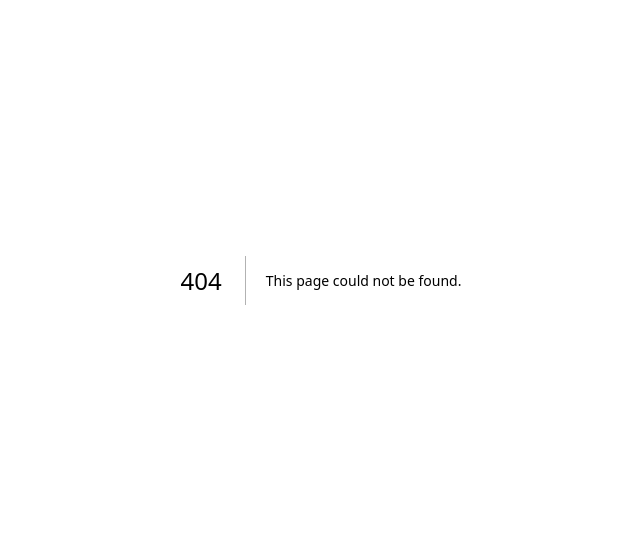
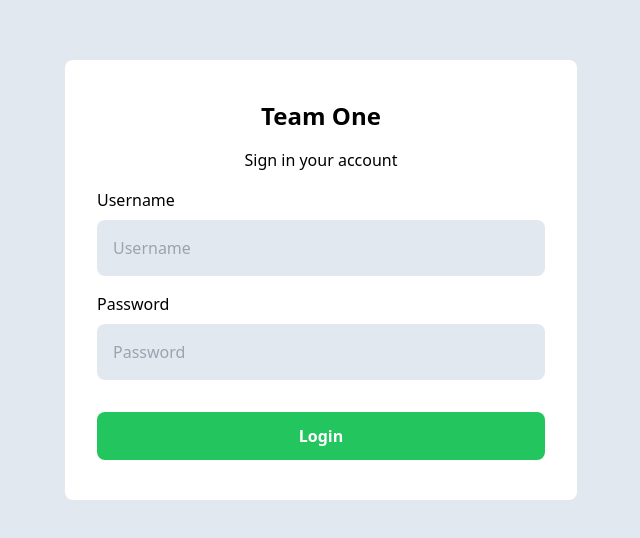
Before and after one commit to kevindandrew/proyecto322, a Next.js app: page /login in a window 1280 px wide. Before the commit this address had no page. Shown: the part 120-658 px from the top of the page, without its empty margins (319-959 px from the left). Built offline with nearby package versions, Linux system fonts and the light colour scheme.

Commit message:
login page

```diff
--- /dev/null
+++ b/app/login/page.jsx
@@ -0,0 +1,38 @@
+import React from "react";
+
+const page = () => {
+  return (
+    <div className="bg-slate-200 h-screen">
+      <div className="container mx-auto max-w-lg h-full flex items-center">
+        <form
+          action=""
+          className="bg-white w-full rounded-lg py-10 px-8 flex flex-col gap-4"
+        >
+          <h3 className="text-center text-2xl font-bold">Team One</h3>
+          <p className="text-center">Sign in your account</p>
+          <div className="flex flex-col gap-2">
+            <label htmlFor="">Username</label>
+            <input
+              className="bg-slate-200 p-4 rounded-lg"
+              type="text"
+              placeholder="Username"
+            />
+          </div>
+          <div className="flex flex-col gap-2">
+            <label htmlFor="">Password</label>
+            <input
+              className="bg-slate-200 p-4 rounded-lg"
+              type="password"
+              placeholder="Password"
+            />
+          </div>
+          <button className="w-full mt-4 bg-green-500 rounded-lg text-white font-bold p-3 text-1xl">
+            Login
+          </button>
+        </form>
+      </div>
+    </div>
+  );
+};
+
+export default page;
```
